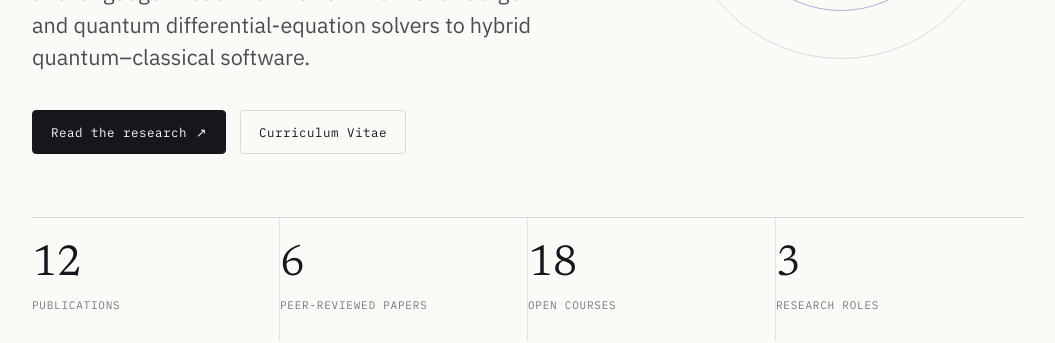
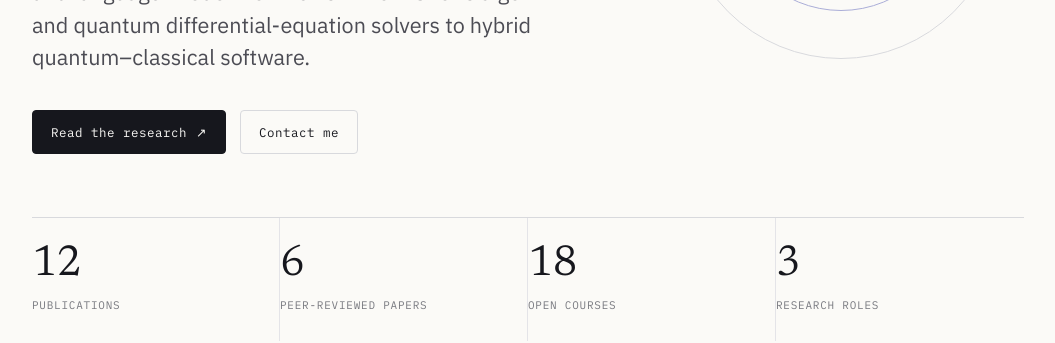
Before and after one commit to MonitSharma/portfolio, a Jekyll site: the page index.html, which Jekyll copies as it is, in a window 1280 px wide and 900 px high, scrolled down 361 px. Shown: the part 136-479 px from the top of the window, without its empty margins (112-1167 px from the left). Built offline with Jekyll 4.4.1, drawn with Linux system fonts in a browser that asks for light colours.

Commit message:
Address live site review findings

```diff
--- a/_data/profile.yml
+++ b/_data/profile.yml
@@ -21,4 +21,4 @@ social_links:
   - platform: Medium
     url: "https://medium.com/@_monitsharma"
     icon: "fab fa-medium"
-resume_url: "https://drive.google.com/file/d/1cpMer_X2pj9qonArw_F7TnuyVJUzpoVf/view?usp=sharing"
+resume_url: "mailto:monitsharma437@gmail.com?subject=Portfolio%20enquiry"
--- a/index.html
+++ b/index.html
@@ -464,7 +464,7 @@
         <p class="role">Building <b>quantum algorithms and AI systems</b> across optimization, simulation, scientific discovery, agents, and language-model workflows — from Shor's algorithm and quantum differential-equation solvers to hybrid quantum–classical software.</p>
         <div class="hero-cta">
           <a class="btn" href="#publications">Read the research <span class="arr">↗</span></a>
-          <a class="btn btn-ghost" href="https://drive.google.com/file/d/1cpMer_X2pj9qonArw_F7TnuyVJUzpoVf/view?usp=sharing" target="_blank" rel="noopener">Curriculum Vitae</a>
+          <a class="btn btn-ghost" href="mailto:monitsharma437@gmail.com?subject=Portfolio%20enquiry">Contact me</a>
         </div>
       </div>
       <div class="orbit" aria-hidden="true">
```
